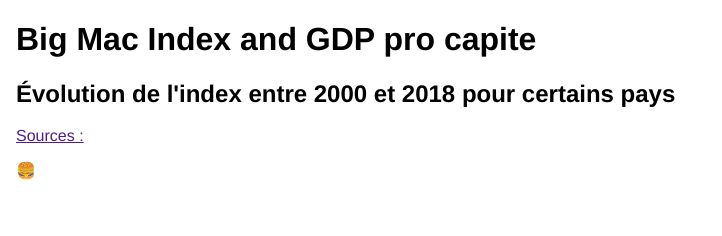
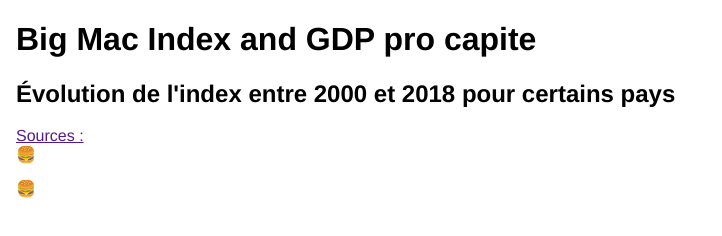
Before and after one commit to ssaeli/Projet_1, a plain HTML site: page index.html in a window 1280 px wide. Shown: the whole page, without its empty margins (0-722 px from the left). Drawn offline with nearby package versions, Linux system fonts and the light colour scheme.

Commit message:
Created new <div>
id = burger with image of the burger (text)

```diff
--- a/index.html
+++ b/index.html
@@ -15,6 +15,8 @@
 
     <div class = 'main'></div>
 
+    <div id='burger'>🍔</div>
+
     <script src="https://d3js.org/d3.v5.min.js"></script>
     <script src='script/main.js'></script>
 </body>
```
